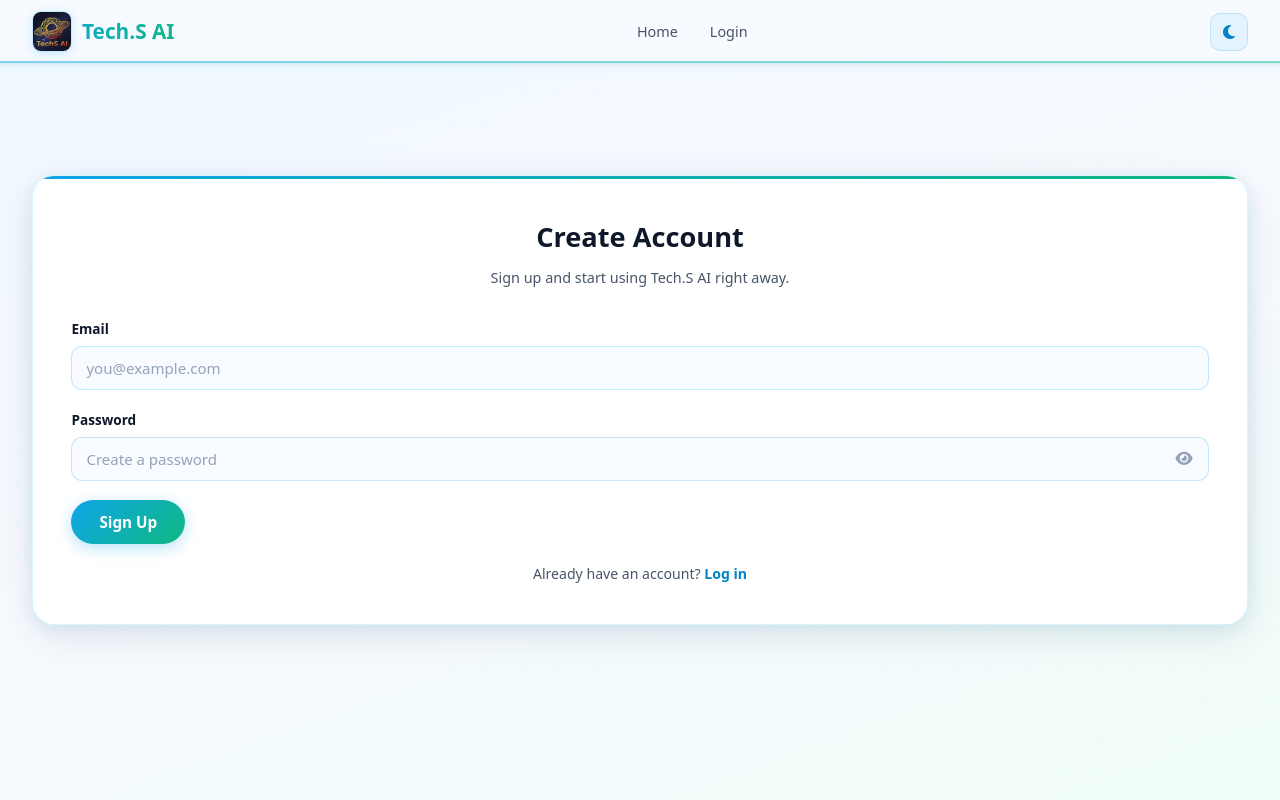
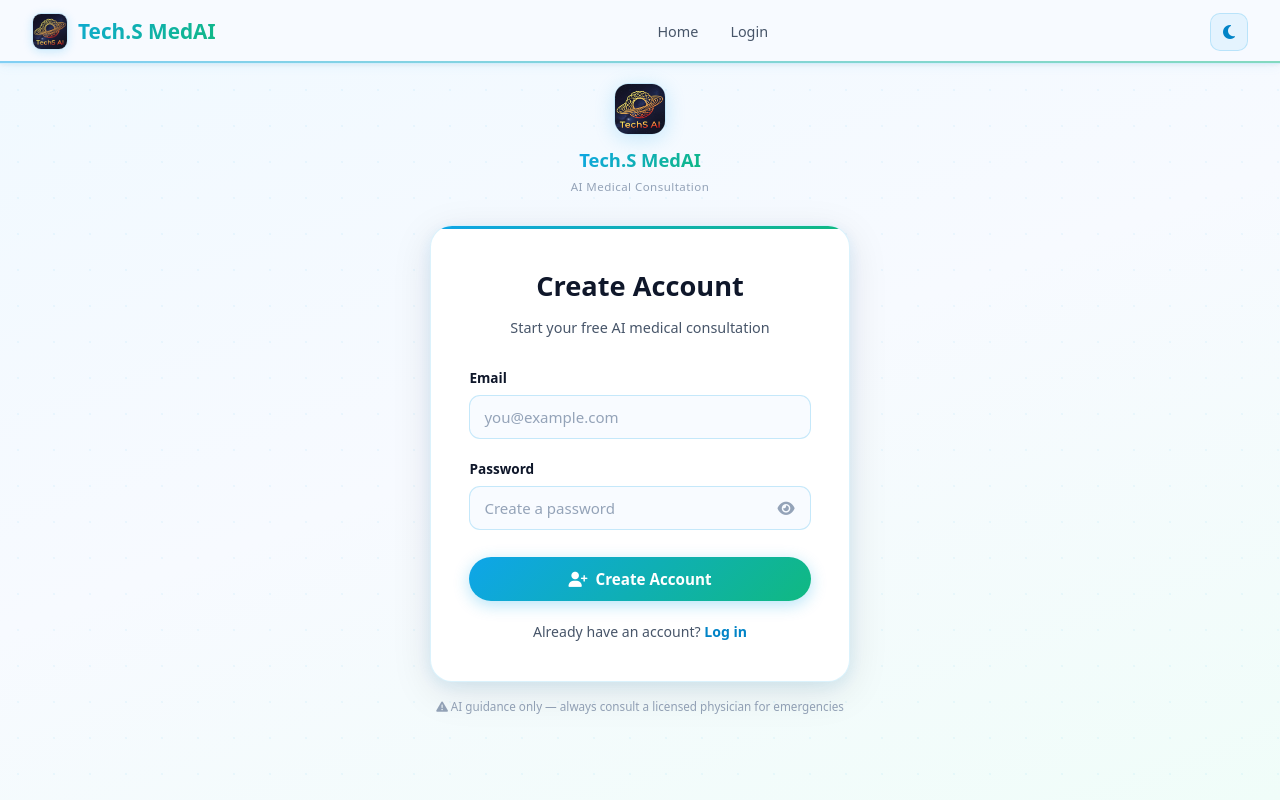
Before and after one commit to Tech-S-AI321/Tech.S-AI, a Flask app: page /signup/ in a window 1280 px wide. Run offline with Flask 3, Linux system fonts and the light colour scheme.

Commit message:
Revamp signup.html for Tech.S MedAI branding
Updated the signup page with new branding and improved accessibility features.

```diff
--- a/templates/signup.html
+++ b/templates/signup.html
@@ -3,58 +3,71 @@
 <head>
     <meta charset="UTF-8">
     <meta name="viewport" content="width=device-width, initial-scale=1.0">
-    <meta name="theme-color" content="#317EFB">
-    <title>Sign Up | Tech.S AI</title>
+    <meta name="theme-color" content="#0ea5e9">
+    <title>Sign Up – Tech.S MedAI</title>
     <link rel="stylesheet" href="https://cdnjs.cloudflare.com/ajax/libs/font-awesome/6.4.0/css/all.min.css">
-    <link rel="stylesheet" href="{{ url_for('static', filename='css/styles.css') }}">
+    <link rel="stylesheet" href="{{ url_for('static', filename='css/styles.css') }}?v=medai2">
     <link rel="icon" href="{{ url_for('static', filename='favicon.ico') }}">
     <link rel="manifest" href="/manifest.json">
 </head>
 <body>
-    <nav>
-        <div class="logo">
-            <img src="{{ url_for('static', filename='logo.jpeg') }}" alt="TECH S Logo" width="40">
-            Tech.S AI
-        </div>
-        <ul>
+    <nav id="navbar">
+        <a href="/" class="logo">
+            <img src="{{ url_for('static', filename='logo.jpeg') }}" alt="Tech.S MedAI" width="36">
+            Tech.S MedAI
+        </a>
+        <ul id="nav-links">
             <li><a href="/">Home</a></li>
             <li><a href="/login/">Login</a></li>
         </ul>
-        <button class="hamburger" id="hamburger">
-            <i class="fas fa-bars"></i>
-        </button>
-        <button class="theme-toggle" id="theme-toggle" title="Toggle Dark/Light Mode">
-            <i class="fas fa-moon"></i>
-        </button>
+        <button class="hamburger" id="hamburger" aria-label="Menu"><i class="fas fa-bars"></i></button>
+        <button class="theme-toggle" id="theme-toggle" title="Toggle theme"><i class="fas fa-moon"></i></button>
     </nav>
 
     <section class="auth-page">
+        <div class="auth-wrap">
+            <div class="auth-logo">
+                <img src="{{ url_for('static', filename='logo.jpeg') }}" alt="Tech.S MedAI">
+                <div class="auth-logo-name">Tech.S MedAI</div>
+                <div class="auth-logo-sub">AI Medical Consultation</div>
+            </div>
+
             <div class="auth-card">
                 <h1 class="auth-heading">Create Account</h1>
-            <p class="auth-description">Sign up and start using Tech.S AI right away.</p>
+                <p class="auth-description">Start your free AI medical consultation</p>
+
                 {% if error %}
-            <div class="alert-message alert-error">{{ error }}</div>
+                <div class="alert-message alert-error"><i class="fas fa-circle-exclamation"></i> {{ error }}</div>
                 {% endif %}
                 {% if success %}
-            <div class="alert-message alert-success">✓ {{ success }}</div>
+                <div class="alert-message alert-success"><i class="fas fa-circle-check"></i> {{ success }}</div>
                 {% endif %}
+
                 <form method="POST" action="/signup/">
                     <div class="form-group">
                         <label for="email" class="form-label">Email</label>
-                    <input id="email" name="email" type="email" class="form-input" placeholder="you@example.com" required>
+                        <input id="email" name="email" type="email" class="form-input" placeholder="you@example.com" autocomplete="email" required>
                     </div>
                     <div class="form-group">
                         <label for="password" class="form-label">Password</label>
                         <div class="password-wrapper">
-                        <input id="password" name="password" type="password" class="form-input" placeholder="Create a password" required>
+                            <input id="password" name="password" type="password" class="form-input" placeholder="Create a password" autocomplete="new-password" required>
                             <button type="button" class="password-toggle" id="password-toggle" title="Show/Hide Password">
                                 <i class="fas fa-eye"></i>
                             </button>
                         </div>
                     </div>
-                <button type="submit" class="btn btn-primary">Sign Up</button>
+                    <button type="submit" class="btn btn-primary btn-full" style="margin-top:0.5rem;">
+                        <i class="fas fa-user-plus"></i> Create Account
+                    </button>
                 </form>
+
                 <p class="auth-link">Already have an account? <a href="/login/">Log in</a></p>
+            </div>
+
+            <p style="text-align:center; font-size:0.73rem; color:#94a3b8; margin-top:1rem;">
+                <i class="fas fa-triangle-exclamation"></i> AI guidance only — always consult a licensed physician for emergencies
+            </p>
         </div>
     </section>
 
@@ -63,8 +76,8 @@
         if ('serviceWorker' in navigator) {
             window.addEventListener('load', () => {
                 navigator.serviceWorker.register('/sw.js')
-                    .then(reg => console.log('Service Worker registered!'))
-                    .catch(err => console.log('Service Worker failed: ', err));
+                    .then(() => console.log('SW registered'))
+                    .catch(err => console.log('SW failed:', err));
             });
         }
     </script>
```
Lines whose indentation alone changed are shown as unchanged.
